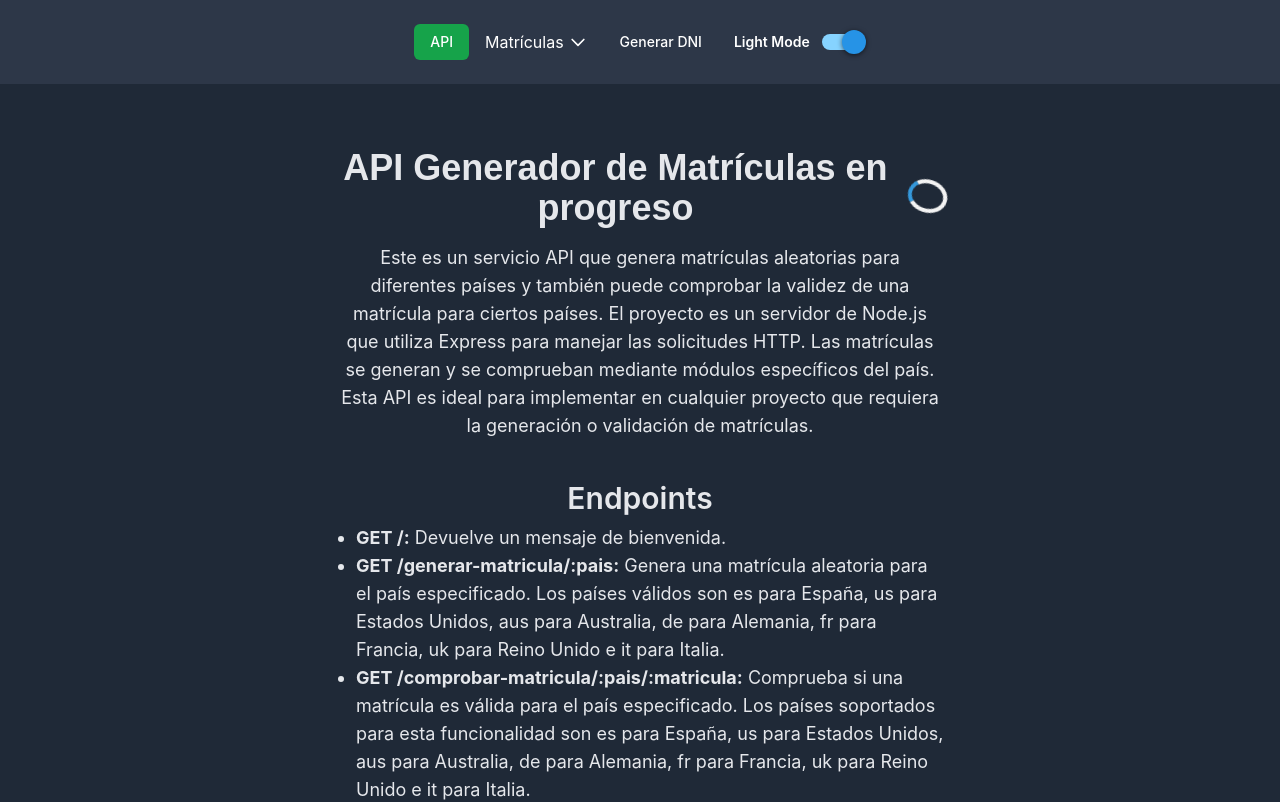
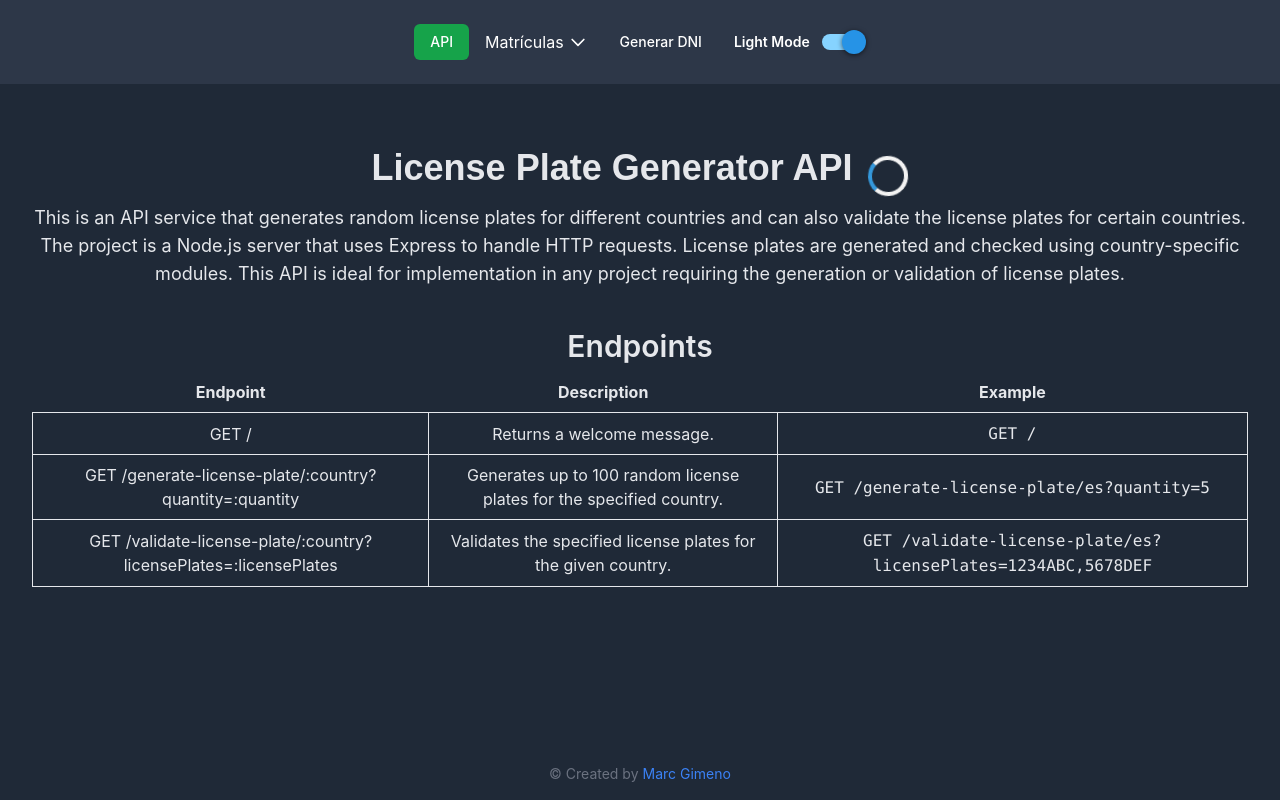
Before and after one commit to gimenomarc/Generador_de_matriculas_V2, a React (Create React App) app in the folder v2/: page /api in a window 1280 px wide. Shown: the top 802 px of the page. Built offline with nearby package versions, Linux system fonts and the light colour scheme.

Commit message:
api doc ok

```diff
--- a/v2/src/Components/Api.js
+++ b/v2/src/Components/Api.js
@@ -4,20 +4,17 @@ import './Api.css';
 
 const Api = ({ darkMode }) => {
   return (
-    <div className={`p-8 mx-auto text-center w-full md:max-w-2xl ${darkMode ? 'bg-dark text-gray-200' : 'bg-light text-gray-800'}`}>
+    <div className={`p-8 mx-auto text-center w-full max-w-screen-xl ${darkMode ? 'bg-dark text-gray-200' : 'bg-light text-gray-800'}`}>
       <CSSTransition in={true} appear={true} timeout={300} classNames="fade">
         <div className="flex justify-center items-center space-x-4">
-          <h1 className="text-4xl mb-4 font-semibold">API Generador de Matrículas en progreso</h1>
+          <h1 className="text-4xl mb-4 font-semibold">License Plate Generator API</h1>
           <div className="spinner"></div>
         </div>
       </CSSTransition>
 
       <CSSTransition in={true} appear={true} timeout={500} classNames="fade">
         <p className="mb-10 text-lg">
-          Este es un servicio API que genera matrículas aleatorias para diferentes países y también puede comprobar
-          la validez de una matrícula para ciertos países. El proyecto es un servidor de Node.js que utiliza Express para
-          manejar las solicitudes HTTP. Las matrículas se generan y se comprueban mediante módulos específicos del país.
-          Esta API es ideal para implementar en cualquier proyecto que requiera la generación o validación de matrículas.
+          This is an API service that generates random license plates for different countries and can also validate the license plates for certain countries. The project is a Node.js server that uses Express to handle HTTP requests. License plates are generated and checked using country-specific modules. This API is ideal for implementation in any project requiring the generation or validation of license plates.
         </p>
       </CSSTransition>
 
@@ -26,22 +23,34 @@ const Api = ({ darkMode }) => {
       </CSSTransition>
 
       <CSSTransition in={true} appear={true} timeout={900} classNames="fade">
-        <ul className="list-disc pl-5 mb-4 text-left inline-block">
-          <li className="text-lg">
-            <strong>GET /:</strong> Devuelve un mensaje de bienvenida.
-          </li>
-          <li className="text-lg">
-            <strong>GET /generar-matricula/:pais:</strong> Genera una matrícula aleatoria para el país especificado.
-            Los países válidos son es para España, us para Estados Unidos, aus para Australia, de para Alemania, fr para Francia, uk para Reino Unido e it para Italia.
-          </li>
-          <li className="text-lg">
-            <strong>GET /comprobar-matricula/:pais/:matricula:</strong> Comprueba si una matrícula es válida para
-            el país especificado. Los países soportados para esta funcionalidad son es para España, us para Estados Unidos, aus para Australia, de para Alemania, fr para Francia, uk para Reino Unido e it para Italia.
-          </li>
-          <li className="text-lg">
-            <strong>GET /determinar-pais/:matricula:</strong> Determina a qué país pertenece una matrícula introducida.
-          </li>
-        </ul>
+        <div className="overflow-x-auto">
+          <table className="table-auto mx-auto mb-4">
+            <thead>
+              <tr>
+                <th className="px-4 py-2">Endpoint</th>
+                <th className="px-4 py-2">Description</th>
+                <th className="px-4 py-2">Example</th>
+              </tr>
+            </thead>
+            <tbody>
+              <tr>
+                <td className="border px-4 py-2">GET /</td>
+                <td className="border px-4 py-2">Returns a welcome message.</td>
+                <td className="border px-4 py-2"><code>GET /</code></td>
+              </tr>
+              <tr>
+                <td className="border px-4 py-2">GET /generate-license-plate/:country?quantity=:quantity</td>
+                <td className="border px-4 py-2">Generates up to 100 random license plates for the specified country.</td>
+                <td className="border px-4 py-2"><code>GET /generate-license-plate/es?quantity=5</code></td>
+              </tr>
+              <tr>
+                <td className="border px-4 py-2">GET /validate-license-plate/:country?licensePlates=:licensePlates</td>
+                <td className="border px-4 py-2">Validates the specified license plates for the given country.</td>
+                <td className="border px-4 py-2"><code>GET /validate-license-plate/es?licensePlates=1234ABC,5678DEF</code></td>
+              </tr>
+            </tbody>
+          </table>
+        </div>
       </CSSTransition>
     </div>
   );
--- a/v2/src/Components/LicensePlateGenerator.js
+++ b/v2/src/Components/LicensePlateGenerator.js
@@ -7,7 +7,7 @@ const LicensePlateGenerator = ({ darkMode }) => {
   const [licensePlates, setLicensePlates] = useState([]);
   const [copiedIndex, setCopiedIndex] = useState(null);
   const [isTransitioning, setIsTransitioning] = useState(false);
-  const [quantity, setQuantity] = useState(10); // Cantidad predeterminada
+  const [quantity, setQuantity] = useState(1); // Cantidad predeterminada
 
   const generateLicensePlate = async () => {
     try {
```
